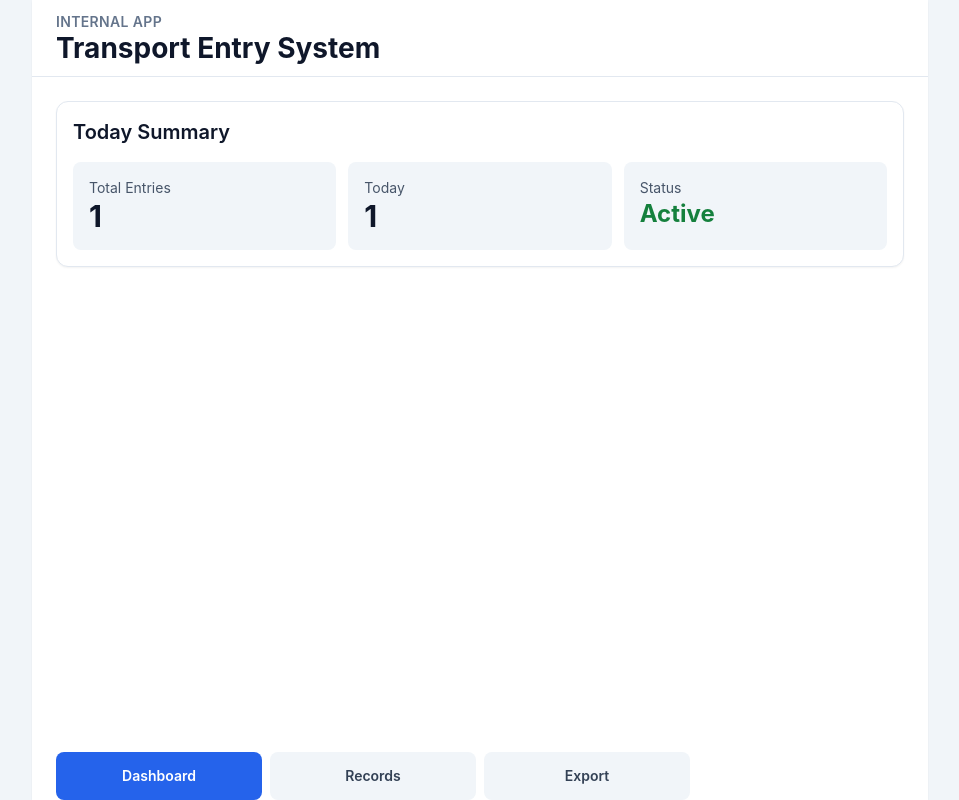
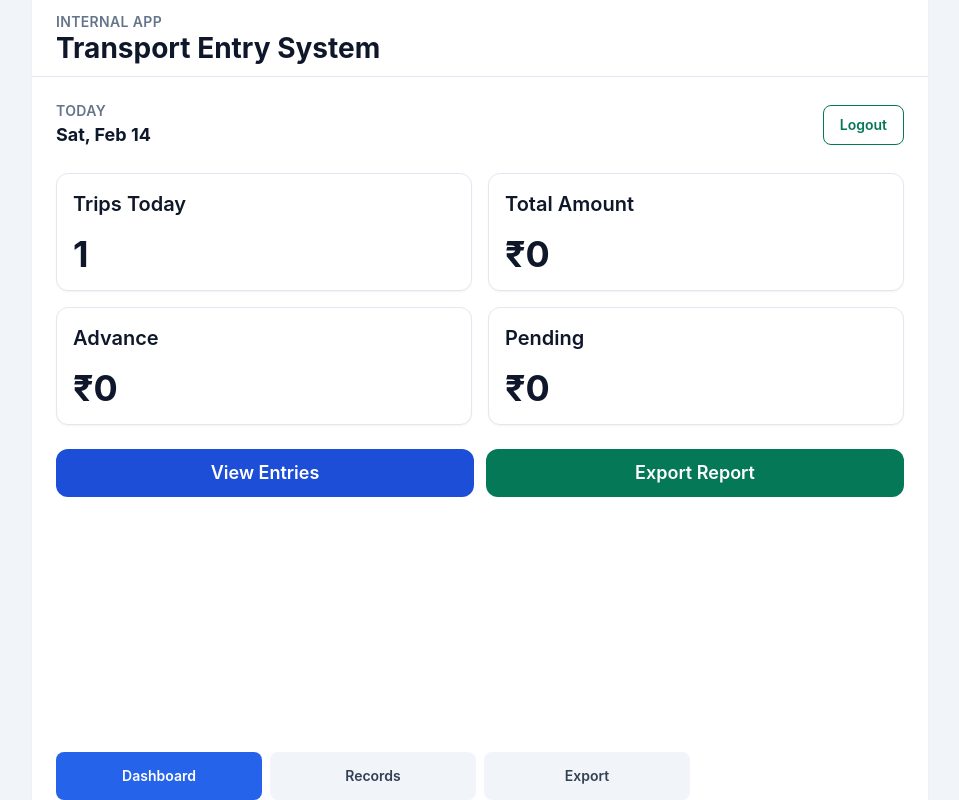
Before and after one commit to anshu31057/Transporat-App, a React (Vite) app: page /dashboard in a window 1280 px wide. Shown: the whole page, without its empty margins (160-1119 px from the left). Built offline with nearby package versions, Linux system fonts and the light colour scheme; no server answers; the database is empty; sample sign-in values are in the browser's storage.

Commit message:
Update owner dashboard layout

```diff
--- a/src/pages/DashboardPage.jsx
+++ b/src/pages/DashboardPage.jsx
@@ -1,28 +1,62 @@
+import { Link } from 'react-router-dom';
 import PageCard from '../components/PageCard';
 import { useTransportContext } from '../context/TransportContext';
+import { useAuth } from '../context/AuthContext';
 
 const DashboardPage = () => {
   const { entries } = useTransportContext();
-  const todayEntries = entries.filter((entry) => entry.date === new Date().toISOString().slice(0, 10)).length;
+  const { logout } = useAuth();
+  const todayLabel = new Date().toLocaleDateString('en-US', {
+    weekday: 'short',
+    month: 'short',
+    day: 'numeric'
+  });
 
   return (
-    <div className="space-y-4">
-      <PageCard title="Today Summary">
-        <div className="grid grid-cols-1 gap-3 sm:grid-cols-3">
-          <div className="rounded-lg bg-slate-100 p-4">
-            <p className="text-sm text-slate-600">Total Entries</p>
-            <p className="text-3xl font-bold">{entries.length}</p>
-          </div>
-          <div className="rounded-lg bg-slate-100 p-4">
-            <p className="text-sm text-slate-600">Today</p>
-            <p className="text-3xl font-bold">{todayEntries}</p>
-          </div>
-          <div className="rounded-lg bg-slate-100 p-4">
-            <p className="text-sm text-slate-600">Status</p>
-            <p className="text-2xl font-bold text-green-700">Active</p>
-          </div>
+    <div className="space-y-6">
+      <div className="flex items-center justify-between">
+        <div>
+          <p className="text-sm font-semibold uppercase tracking-wide text-slate-500">Today</p>
+          <p className="text-lg font-bold text-slate-900">{todayLabel}</p>
         </div>
-      </PageCard>
+        <button
+          type="button"
+          onClick={logout}
+          className="h-10 rounded-lg border border-emerald-700 px-4 text-sm font-semibold text-emerald-700"
+        >
+          Logout
+        </button>
+      </div>
+
+      <div className="grid grid-cols-1 gap-4 sm:grid-cols-2">
+        <PageCard title="Trips Today">
+          <p className="text-4xl font-bold text-slate-900">{entries.length}</p>
+        </PageCard>
+        <PageCard title="Total Amount">
+          <p className="text-4xl font-bold text-slate-900">₹0</p>
+        </PageCard>
+        <PageCard title="Advance">
+          <p className="text-4xl font-bold text-slate-900">₹0</p>
+        </PageCard>
+        <PageCard title="Pending">
+          <p className="text-4xl font-bold text-slate-900">₹0</p>
+        </PageCard>
+      </div>
+
+      <div className="grid grid-cols-1 gap-3 sm:grid-cols-2">
+        <Link
+          to="/entries"
+          className="flex h-12 items-center justify-center rounded-xl bg-blue-700 text-lg font-semibold text-white"
+        >
+          View Entries
+        </Link>
+        <Link
+          to="/export"
+          className="flex h-12 items-center justify-center rounded-xl bg-emerald-700 text-lg font-semibold text-white"
+        >
+          Export Report
+        </Link>
+      </div>
     </div>
   );
 };
```
